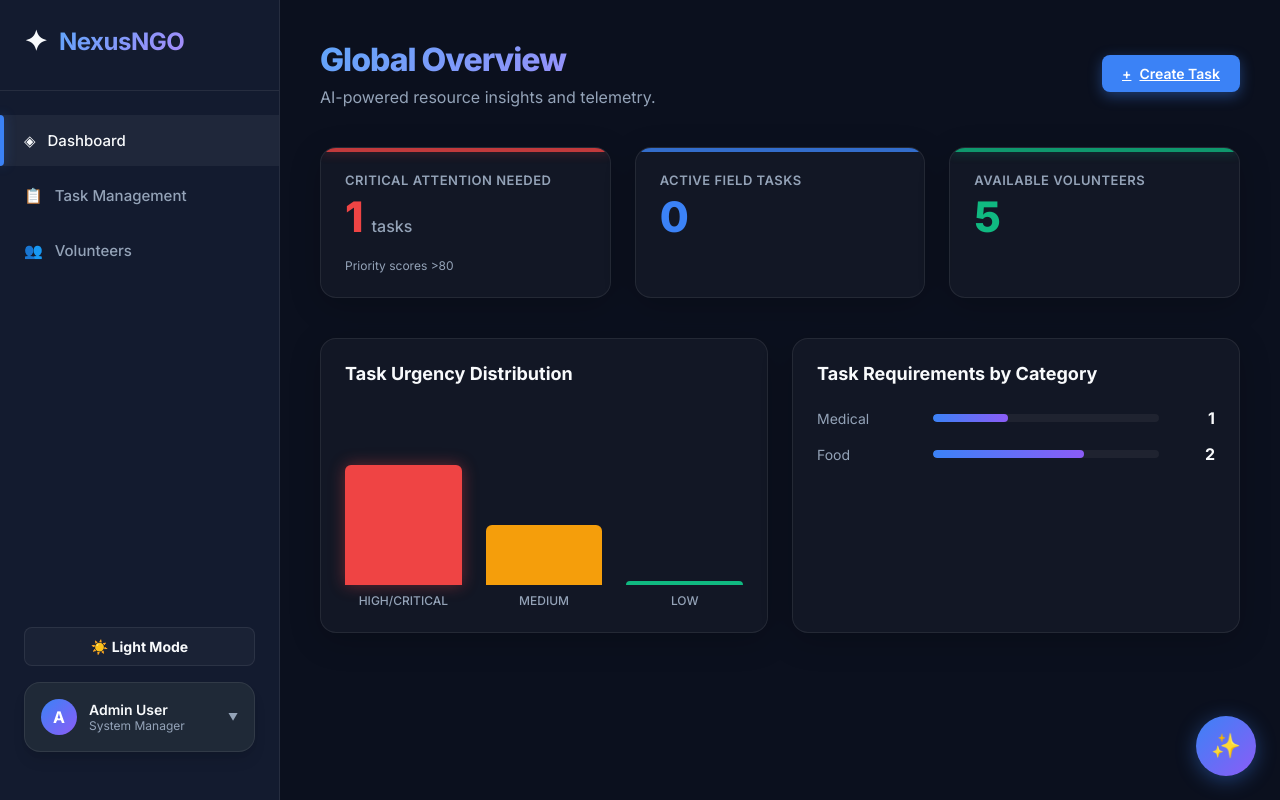
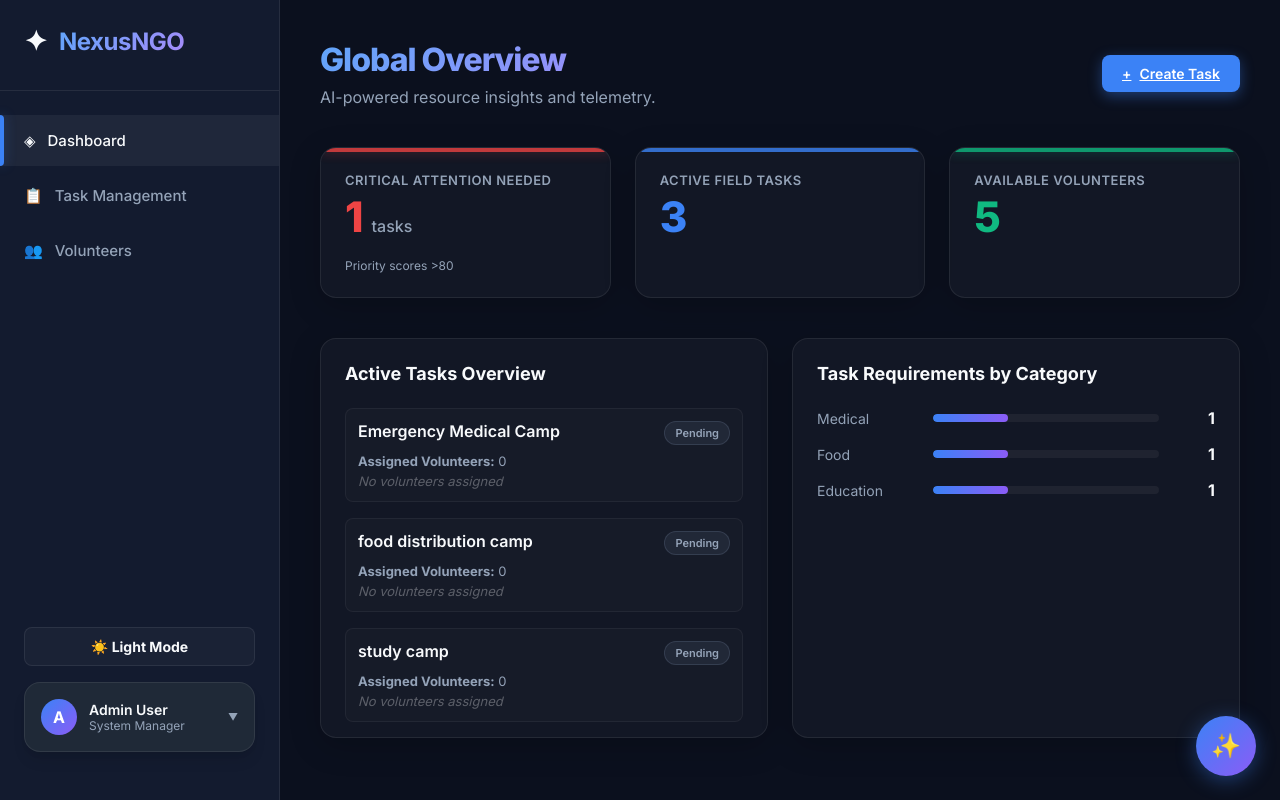
Before and after one commit to aaradhaya22/smart_resource_allocation, a Next.js app: page / in a window 1280 px wide. Built offline with nearby package versions, Linux system fonts and the light colour scheme.

Commit message:
updated various functionality and also updated user interface

```diff
--- a/app/api/assignments/route.js
+++ b/app/api/assignments/route.js
@@ -14,42 +14,63 @@ export async function GET() {
 export async function POST(request) {
   try {
     const data = await request.json();
-    const { taskId, volunteerId } = data;
+    const { taskId, volunteerId, volunteerIds } = data;
+
+    // Normalize into an array to support multi-assignment
+    let idsToAssign = [];
+    if (volunteerIds && Array.isArray(volunteerIds)) {
+      idsToAssign = volunteerIds;
+    } else if (volunteerId) {
+      idsToAssign = [volunteerId];
+    } else {
+      return NextResponse.json({ error: "No volunteers specified" }, { status: 400 });
+    }
 
     const tasks = await db.getTasks();
     const volunteers = await db.getVolunteers();
     const assignments = await db.getAssignments();
 
-    // Find resources
     const taskIndex = tasks.findIndex(t => t.id === taskId);
-    const volIndex = volunteers.findIndex(v => v.id === volunteerId);
 
-    if (taskIndex === -1 || volIndex === -1) {
-      return NextResponse.json({ error: "Task or Volunteer not found" }, { status: 404 });
+    if (taskIndex === -1) {
+      return NextResponse.json({ error: "Task not found" }, { status: 404 });
     }
 
     // Update task status
     tasks[taskIndex].status = "Assigned";
+
+    let createdAssignments = [];
+    let updatedVolunteers = false;
+
+    for (const vId of idsToAssign) {
+      const volIndex = volunteers.findIndex(v => v.id === vId);
+      if (volIndex !== -1) {
         // Optionally make volunteer unavailable
         volunteers[volIndex].isAvailable = false;
         volunteers[volIndex].assignedTaskId = taskId;
         volunteers[volIndex].assignedTask = tasks[taskIndex].title;
+        updatedVolunteers = true;
 
         const newAssignment = {
           id: "a_" + generateId(),
           taskId,
-      volunteerId,
+          volunteerId: vId,
           assignedAt: new Date().toISOString(),
           status: "Active"
         };
 
         assignments.push(newAssignment);
+        createdAssignments.push(newAssignment);
+      }
+    }
 
     await db.saveTasks(tasks);
+    if (updatedVolunteers) {
       await db.saveVolunteers(volunteers);
+    }
     await db.saveAssignments(assignments);
 
-    return NextResponse.json(newAssignment, { status: 201 });
+    return NextResponse.json(createdAssignments, { status: 201 });
   } catch (error) {
     return NextResponse.json({ error: error.message }, { status: 500 });
   }
--- a/app/api/tasks/[id]/match/route.js
+++ b/app/api/tasks/[id]/match/route.js
@@ -30,6 +30,13 @@ export async function GET(request, { params }) {
         reasons.push("Partial Skill Match (Logistics)");
       }
 
+      const secondarySkills = v.secondarySkills || [];
+      const hasSecondaryMatch = secondarySkills.some(s => s.toLowerCase() === task.category.toLowerCase());
+      if (hasSecondaryMatch) {
+        score += 15;
+        reasons.push("Secondary Skill Match");
+      }
+
       // Location match
       // If high urgency, prioritize closest available
       const isUrgent = task.urgency === 'High' || task.urgency === 'Critical';
--- a/app/api/volunteers/route.js
+++ b/app/api/volunteers/route.js
@@ -20,6 +20,7 @@ export async function POST(request) {
       id: "v_" + generateId(),
       name: data.name,
       skill: data.skill,
+      secondarySkills: data.secondarySkills || [],
       location: data.location,
       isAvailable: data.isAvailable ?? true,
       createdAt: new Date().toISOString()
--- a/app/page.js
+++ b/app/page.js
@@ -4,15 +4,32 @@ import Link from 'next/link';
 
 export default function Dashboard() {
   const [stats, setStats] = useState(null);
+  const [tasks, setTasks] = useState([]);
+  const [volunteers, setVolunteers] = useState([]);
   const [loading, setLoading] = useState(true);
+  const [isDark, setIsDark] = useState(true);
 
   useEffect(() => {
-    fetch('/api/dashboard')
-      .then(res => res.json())
-      .then(data => {
-        setStats(data);
-        setLoading(false);
-      });
+    // Observe theme changes for conditional styling
+    setIsDark(document.documentElement.classList.contains('dark'));
+    const observer = new MutationObserver(() => {
+      setIsDark(document.documentElement.classList.contains('dark'));
+    });
+    observer.observe(document.documentElement, {
+      attributes: true,
+      attributeFilter: ['class'],
+    });
+
+    Promise.all([
+      fetch('/api/dashboard').then(res => res.json()),
+      fetch('/api/tasks').then(res => res.json()),
+      fetch('/api/volunteers').then(res => res.json())
+    ]).then(([dashboardData, taskData, volunteerData]) => {
+      setStats(dashboardData);
+      setTasks(taskData);
+      setVolunteers(volunteerData);
+      setLoading(false);
+    });
   }, []);
 
   if (loading) return (
@@ -60,21 +77,41 @@ export default function Dashboard() {
       </div>
 
       <div className="stats-grid animate-fade-in delay-2" style={{gridTemplateColumns: '1fr 1fr'}}>
-        <div className="glass-panel">
-          <h3 style={{marginBottom: '24px', fontSize: '18px'}}>Task Urgency Distribution</h3>
-          <div className="chart-container">
-            <div className="bar-wrapper">
-              <div className="bar" style={{height: `${(stats.tasksByUrgency.Critical || 0 + stats.tasksByUrgency.High || 0) / totalTasks * 100}%`, background: 'var(--accent-red)', boxShadow: '0 0 16px rgba(239, 68, 68, 0.4)'}}></div>
-              <span className="bar-label">High/Critical</span>
-            </div>
-            <div className="bar-wrapper">
-              <div className="bar" style={{height: `${(stats.tasksByUrgency.Medium || 0) / totalTasks * 100}%`, background: 'var(--accent-orange)'}}></div>
-              <span className="bar-label">Medium</span>
-            </div>
-            <div className="bar-wrapper">
-              <div className="bar" style={{height: `${(stats.tasksByUrgency.Low || 0) / totalTasks * 100}%`, background: 'var(--accent-green)'}}></div>
-              <span className="bar-label">Low</span>
-            </div>
+        <div className="glass-panel" style={{maxHeight: '400px', overflowY: 'auto'}}>
+          <h3 style={{marginBottom: '24px', fontSize: '18px'}}>Active Tasks Overview</h3>
+          <div style={{display: 'flex', flexDirection: 'column', gap: '16px'}}>
+            {tasks.map(task => {
+              const assignedVols = volunteers.filter(v => v.assignedTaskId === task.id);
+              return (
+                <div key={task.id} style={{padding: '12px', background: 'rgba(255,255,255,0.02)', borderRadius: '8px', border: '1px solid rgba(255,255,255,0.05)'}}>
+                  <div style={{display: 'flex', justifyContent: 'space-between', alignItems: 'flex-start', marginBottom: '8px'}}>
+                    <div style={{fontWeight: '600'}}>{task.title}</div>
+                    <div className={`badge ${task.status === 'Completed' ? 'badge-low' : task.status === 'In Progress' ? 'badge-medium' : 'badge-pending'}`} style={{fontSize: '11px'}}>
+                      {task.status}
+                    </div>
+                  </div>
+                  <div style={{fontSize: '13px', color: 'var(--text-secondary)'}}>
+                    <div style={{marginBottom: '4px'}}>
+                      <strong>Assigned Volunteers:</strong> {assignedVols.length}
+                    </div>
+                    {assignedVols.length > 0 ? (
+                      <div style={{display: 'flex', flexWrap: 'wrap', gap: '4px'}}>
+                        {assignedVols.map(v => (
+                          <span key={v.id} style={{background: 'rgba(56, 189, 248, 0.1)', color: 'var(--accent-blue)', padding: '2px 8px', borderRadius: '12px', fontSize: '11px'}}>
+                            {v.name}
+                          </span>
+                        ))}
+                      </div>
+                    ) : (
+                      <div style={{fontStyle: 'italic', color: isDark ? 'rgba(255,255,255,0.3)' : '#1f2937'}}>No volunteers assigned</div>
+                    )}
+                  </div>
+                </div>
+              );
+            })}
+            {tasks.length === 0 && (
+              <div style={{color: 'var(--text-secondary)', fontStyle: 'italic', textAlign: 'center', padding: '20px'}}>No tasks available</div>
+            )}
           </div>
         </div>
 
--- a/data/db.json
+++ b/data/db.json
@@ -9,20 +9,8 @@
       "urgency": "High",
       "affectedCount": 150,
       "priority": 95,
-      "status": "Completed",
+      "status": "Pending",
       "createdAt": "2026-03-23T10:00:00Z"
-    },
-    {
-      "id": "t2",
-      "title": "Food Distribution",
-      "description": "Distribute 500 meal packets.",
-      "location": "Northside Community Center",
-      "category": "Food",
-      "urgency": "Medium",
-      "affectedCount": 500,
-      "priority": 75,
-      "status": "Completed",
-      "createdAt": "2026-03-23T11:30:00Z"
     },
     {
       "id": "t_14fa9gd",
@@ -33,8 +21,20 @@
       "urgency": "High",
       "affectedCount": 50,
       "priority": 62,
-      "status": "Completed",
+      "status": "Pending",
       "createdAt": "2026-03-24T07:25:10.271Z"
+    },
+    {
+      "id": "t_s6s1e1o",
+      "title": "study camp",
+      "description": "a number of students are affected their studies ",
+      "location": "Downtown Shelter",
+      "category": "Education",
+      "urgency": "Low",
+      "affectedCount": 50,
+      "priority": 22,
+      "status": "Pending",
+      "createdAt": "2026-04-10T15:23:19.978Z"
     }
   ],
   "volunteers": [
@@ -55,8 +55,8 @@
       "location": "Northside Community",
       "isAvailable": true,
       "createdAt": "2026-04-08T17:55:50.480Z",
-      "assignedTaskId": "t_14fa9gd",
-      "assignedTask": "food distribution camp"
+      "assignedTaskId": "t2",
+      "assignedTask": "Food Distribution"
     },
     {
       "id": "v_32jezhh",
@@ -65,8 +65,8 @@
       "location": "Downtown Shelter",
       "isAvailable": true,
       "createdAt": "2026-04-08T18:05:26.735Z",
-      "assignedTaskId": "t1",
-      "assignedTask": "Emergency Medical Camp"
+      "assignedTaskId": "t2",
+      "assignedTask": "Food Distribution"
     },
     {
       "id": "v_ib46b1o",
@@ -77,12 +77,18 @@
       "createdAt": "2026-04-08T18:07:13.678Z"
     },
     {
-      "id": "v_kot3nos",
-      "name": "akshat",
-      "skill": "Education",
-      "location": "lane 3 ",
+      "id": "v_qepvrlc",
+      "name": "Aditya",
+      "skill": "Medical",
+      "secondarySkills": [
+        "Food",
+        "Logistics"
+      ],
+      "location": "rajwada",
       "isAvailable": true,
-      "createdAt": "2026-04-08T18:08:09.340Z"
+      "createdAt": "2026-04-10T16:24:52.397Z",
+      "assignedTaskId": "t2",
+      "assignedTask": "Food Distribution"
     }
   ],
   "assignments": [
@@ -162,6 +168,27 @@
       "volunteerId": "v_28olalx",
       "assignedAt": "2026-04-08T18:06:00.036Z",
       "status": "Active"
+    },
+    {
+      "id": "a_63ne54r",
+      "taskId": "t2",
+      "volunteerId": "v_28olalx",
+      "assignedAt": "2026-04-11T10:21:27.730Z",
+      "status": "Active"
+    },
+    {
+      "id": "a_zxf8sld",
+      "taskId": "t2",
+      "volunteerId": "v_32jezhh",
+      "assignedAt": "2026-04-11T10:21:27.730Z",
+      "status": "Active"
+    },
+    {
+      "id": "a_dkw5yxu",
+      "taskId": "t2",
+      "volunteerId": "v_qepvrlc",
+      "assignedAt": "2026-04-11T10:21:27.730Z",
+      "status": "Active"
     }
   ]
 }
```
Also changed, not shown: app/tasks/[id]/assign/page.js (+53 -3 lines), app/volunteers/new/page.js (+36 -0 lines), app/volunteers/page.js (+7 -0 lines). Lines whose indentation alone changed are shown as unchanged.
